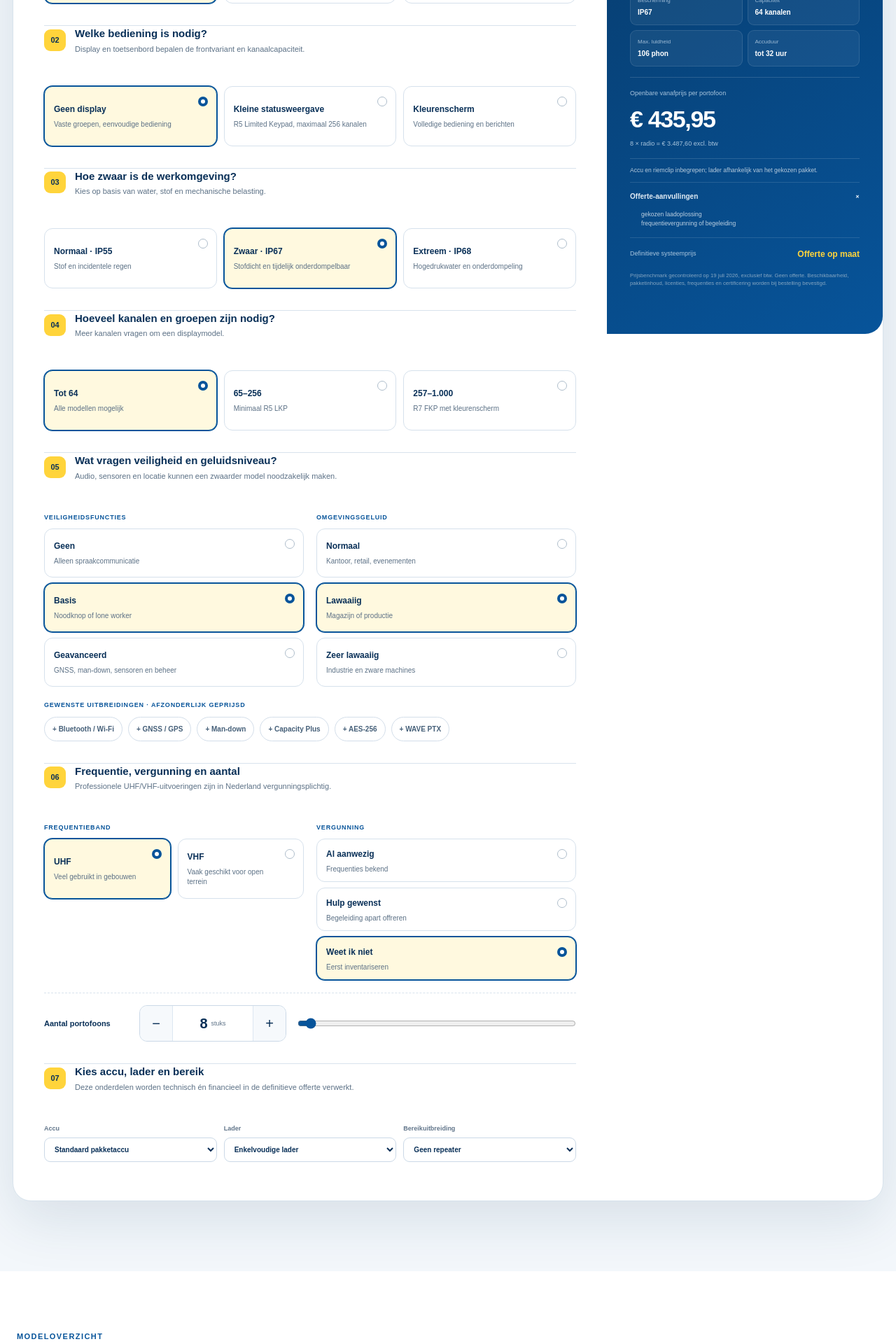
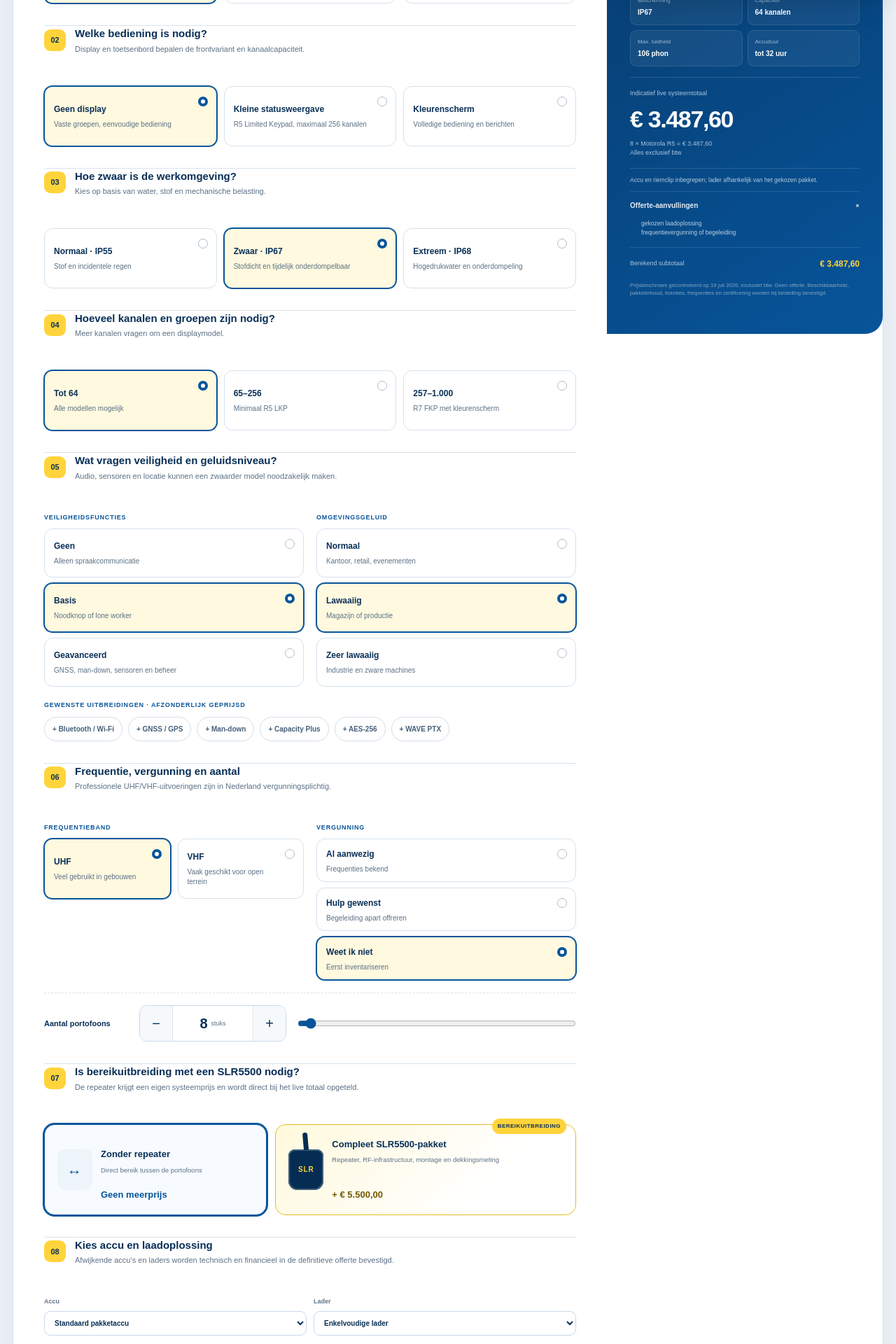
Before and after one commit to joosteerland/Portofoon_configurator, a Next.js app: page / in a window 1280 px wide. Shown: the part 800-2720 px from the top of the page at 70% size. Built offline with nearby package versions, Linux system fonts and the light colour scheme.

Commit message:
Make SLR5500 prominent and keep live total visible

```diff
--- a/app/globals.css
+++ b/app/globals.css
@@ -3,7 +3,7 @@
 :root { --ink:#082f57; --blue:#07549a; --blue-dark:#052d54; --yellow:#ffd43b; --yellow-dark:#d6a900; --mist:#f3f7fb; --line:#d8e3ed; --muted:#5c7186; --white:#fff; }
 * { box-sizing:border-box; }
 html { scroll-behavior:smooth; }
-body { margin:0; background:var(--mist); color:var(--ink); font-family:Arial,Helvetica,sans-serif; }
+body { margin:0; padding-bottom:82px; background:var(--mist); color:var(--ink); font-family:Arial,Helvetica,sans-serif; }
 button,input,select { font:inherit; }
 button { -webkit-tap-highlight-color:transparent; }
 main { overflow:hidden; }
@@ -65,9 +65,25 @@ main { overflow:hidden; }
 .conditional-card p { margin:13px 0 0; color:var(--muted); font-size:10px; line-height:1.5; }
 .select-grid { display:grid; grid-template-columns:repeat(4,1fr); gap:10px; }
 .select-grid.three-cols { grid-template-columns:repeat(3,1fr); }
+.select-grid.two-cols { grid-template-columns:repeat(2,1fr); }
 .select-grid label { color:#61758a; font-size:9px; font-weight:750; }
 select { width:100%; margin-top:6px; padding:10px 28px 10px 10px; border:1px solid #cbd9e7; border-radius:9px; color:var(--ink); background:#fff; font-size:10px; }
 .inline-alert { margin-top:14px; padding:11px 13px; border-left:4px solid var(--yellow-dark); border-radius:0 9px 9px 0; color:#654f00; background:#fff8d9; font-size:10px; line-height:1.45; }
+.repeater-choice-grid { display:grid; grid-template-columns:1fr 1.35fr; gap:12px; }
+.repeater-option { position:relative; display:grid; grid-template-columns:50px 1fr; grid-template-rows:1fr auto; gap:4px 12px; min-height:130px; padding:18px; text-align:left; color:var(--ink); border:1px solid #cddae6; border-radius:15px; background:#fff; cursor:pointer; transition:.18s ease; }
+.repeater-option:hover { transform:translateY(-2px); border-color:#dfb500; box-shadow:0 10px 25px rgba(8,47,87,.09); }
+.repeater-option.active { border-color:var(--blue); box-shadow:0 0 0 2px var(--blue); background:#f7fbff; }
+.repeater-option.featured { border-color:#e2bb25; background:linear-gradient(135deg,#fff9dc 0%,#fff 72%); }
+.repeater-option.featured.active { border-color:var(--blue); background:linear-gradient(135deg,#fff2a8 0%,#fff 78%); }
+.repeater-option>span:nth-of-type(2) { align-self:center; }
+.repeater-option b,.repeater-option small { display:block; }.repeater-option b { font-size:13px; }.repeater-option small { margin-top:6px; color:var(--muted); font-size:9.5px; line-height:1.45; }
+.repeater-option strong { grid-column:2; color:var(--blue); font-size:13px; }.repeater-option.featured strong { color:#715900; }
+.repeater-symbol { position:relative; grid-row:1 / span 2; display:grid; place-items:center; width:50px; height:58px; align-self:center; color:var(--yellow); border-radius:9px 9px 13px 13px; background:var(--blue-dark); font-size:10px; font-weight:900; letter-spacing:.08em; box-shadow:inset 0 0 0 2px #3e5e7a; }
+.repeater-symbol::before { content:""; position:absolute; top:-24px; left:21px; width:7px; height:25px; border-radius:5px 5px 0 0; background:var(--blue-dark); transform:rotate(-5deg); }
+.repeater-symbol.no-repeater { color:var(--blue); background:#edf4fa; box-shadow:none; font-size:21px; }.repeater-symbol.no-repeater::before { display:none; }
+.recommended-badge { position:absolute; top:-9px; right:13px; padding:5px 8px; border-radius:99px; color:var(--ink); background:var(--yellow); font-size:8px; font-weight:850; text-transform:uppercase; letter-spacing:.06em; }
+.repeater-details { border:2px solid var(--yellow); box-shadow:0 10px 28px rgba(8,47,87,.08); }
+.package-includes { display:flex; flex-wrap:wrap; gap:6px; margin-bottom:13px; }.package-includes span { padding:6px 8px; color:#2e5578; border-radius:99px; background:#e8f1f8; font-size:8px; font-weight:750; }
 .quantity-row { display:grid; grid-template-columns:120px 210px 1fr; align-items:center; gap:16px; margin-top:18px; padding-top:17px; border-top:1px dashed var(--line); }
 .quantity-row>label { font-size:11px; font-weight:800; }
 .quantity-control { display:grid; grid-template-columns:46px 1fr 46px; align-items:stretch; border:1px solid #cbd9e7; border-radius:11px; overflow:hidden; }
@@ -108,6 +124,8 @@ select { width:100%; margin-top:6px; padding:10px 28px 10px 10px; border:1px sol
 .breakdown ul { margin:0 0 13px; padding:0 0 0 16px; color:#bdd0e1; font-size:8.5px; line-height:1.55; }.breakdown p { margin:0 0 13px; color:#bdd0e1; font-size:8.5px; }
 .quote-status { display:flex; align-items:center; justify-content:space-between; gap:15px; padding:14px 0 4px; }.quote-status span { color:#a9c5dd; font-size:9px; }.quote-status b { color:var(--yellow); font-size:12px; }
 .fineprint { margin:12px 0 0; color:#84a5c1; font-size:7.7px; line-height:1.45; }
+.floating-price { position:fixed; z-index:50; right:22px; bottom:18px; width:350px; display:flex; align-items:center; justify-content:space-between; gap:18px; padding:13px 16px; color:#fff; border:1px solid rgba(255,255,255,.2); border-top:4px solid var(--yellow); border-radius:14px; background:rgba(5,45,84,.96); box-shadow:0 15px 40px rgba(0,25,50,.3); backdrop-filter:blur(12px); pointer-events:none; }
+.floating-price div { display:flex; flex-direction:column; }.floating-price small { color:#bed3e5; font-size:8px; text-transform:uppercase; letter-spacing:.08em; }.floating-price b { margin-top:2px; color:var(--yellow); font-size:22px; letter-spacing:-.03em; }.floating-price>span { max-width:140px; color:#fff; font-size:9px; font-weight:750; text-align:right; line-height:1.35; }
 .comparison { padding:80px max(24px,calc((100vw - 1240px)/2)) 95px; background:#fff; }
 .section-heading h2 { max-width:760px; margin:8px 0 30px; font-size:clamp(30px,4vw,46px); line-height:1.08; letter-spacing:-.045em; }
 .comparison-grid { display:grid; grid-template-columns:repeat(4,1fr); border:1px solid var(--line); border-radius:18px; overflow:hidden; }
@@ -128,9 +146,10 @@ footer>span { color:#fff; font-weight:850; letter-spacing:.08em; }
   .configurator-shell { width:calc(100% - 20px); border-radius:18px; margin-bottom:65px; }
   .questions-panel,.result-panel { padding:26px 18px; }.panel-heading { align-items:flex-start; flex-direction:column; }.panel-heading h2 { font-size:22px; }
   .question-group { padding:24px 0; }.question-group legend { align-items:flex-start; }.question-group legend b { line-height:1.3; }
-  .split-questions,.select-grid,.select-grid.three-cols { grid-template-columns:1fr; }
+  .split-questions,.select-grid,.select-grid.three-cols,.select-grid.two-cols,.repeater-choice-grid { grid-template-columns:1fr; }
   .quantity-row { grid-template-columns:1fr; }.quantity-control { width:100%; }.model-visual { transform:scale(.82); transform-origin:top right; right:12px; }
   .result-panel h2 { max-width:220px; font-size:27px; }.comparison { padding-top:60px; padding-bottom:65px; }.comparison-grid { grid-template-columns:1fr; }.comparison-grid article { border-right:0; border-bottom:1px solid var(--line); }.comparison-grid article:nth-child(2) { border-right:0; }.comparison-grid article:last-child { border-bottom:0; }
+  .floating-price { left:10px; right:10px; bottom:8px; width:auto; padding:10px 13px; border-radius:12px; }.floating-price b { font-size:19px; }
   footer { align-items:flex-start; flex-direction:column; }
 }
 @media (prefers-reduced-motion:reduce) { * { scroll-behavior:auto!important; transition:none!important; } }
--- a/app/page.tsx
+++ b/app/page.tsx
@@ -123,6 +123,7 @@ const products: Record<ModelKey, Product> = {
 };
 
 const euro = new Intl.NumberFormat("nl-NL", { style: "currency", currency: "EUR", minimumFractionDigits: 2 });
+const SLR5500_PACKAGE_PRICE = 5500;
 
 export default function Home() {
   const [quantity, setQuantity] = useState(8);
@@ -170,10 +171,12 @@ export default function Home() {
     battery !== "standard" ? "accu en bijbehorende technische waarden" : null,
     extensions.length ? "softwarefuncties en licenties" : null,
     permit !== "existing" ? "frequentievergunning of begeleiding" : null,
-    repeater ? "compleet SLR5500-repeaterpakket en dekkingsmeting" : null,
+    repeater && siteConnect === "ja" ? "IP Site Connect-activering en netwerkconfiguratie" : null,
     atex === "yes" ? "exacte ATEX/IECEx-classificatie en gecertificeerde accessoires" : null,
     atex === "unknown" ? "ATEX-beoordeling door een specialist" : null,
   ].filter(Boolean) as string[];
+
+  const systemTotal = recommendation.subtotal + (repeater ? SLR5500_PACKAGE_PRICE : 0);
 
   const toggleExtension = (value: string) => {
     setExtensions((current) => current.includes(value) ? current.filter((item) => item !== value) : [...current, value]);
@@ -290,23 +293,39 @@ export default function Home() {
             </div>
           </Question>
 
-          <Question number="07" title="Kies accu, lader en bereik" subtitle="Deze onderdelen worden technisch én financieel in de definitieve offerte verwerkt.">
-            <div className="select-grid three-cols">
-              <label>Accu<select value={battery} onChange={(e) => setBattery(e.target.value as Battery)}><option value="standard">Standaard pakketaccu</option><option value="long">Langere gebruiksduur</option><option value="advice">Laat adviseren</option></select></label>
-              <label>Lader<select value={charger} onChange={(e) => setCharger(e.target.value as Charger)}><option value="none">Geen lader</option><option value="single">Enkelvoudige lader</option><option value="multi">Zesvoudige multilader</option><option value="battery">Reserve-/acculader</option></select></label>
-              <label>Bereikuitbreiding<select value={repeater ? "yes" : "no"} onChange={(e) => setRepeater(e.target.value === "yes")}><option value="no">Geen repeater</option><option value="yes">SLR5500-repeater</option></select></label>
+          <Question number="07" title="Is bereikuitbreiding met een SLR5500 nodig?" subtitle="De repeater krijgt een eigen systeemprijs en wordt direct bij het live totaal opgeteld.">
+            <div className="repeater-choice-grid">
+              <button type="button" className={`repeater-option ${!repeater ? "active" : ""}`} onClick={() => setRepeater(false)} aria-pressed={!repeater}>
+                <span className="repeater-symbol no-repeater" aria-hidden="true">↔</span>
+                <span><b>Zonder repeater</b><small>Direct bereik tussen de portofoons</small></span>
+                <strong>Geen meerprijs</strong>
+              </button>
+              <button type="button" className={`repeater-option featured ${repeater ? "active" : ""}`} onClick={() => setRepeater(true)} aria-pressed={repeater}>
+                <span className="recommended-badge">Bereikuitbreiding</span>
+                <span className="repeater-symbol" aria-hidden="true">SLR</span>
+                <span><b>Compleet SLR5500-pakket</b><small>Repeater, RF-infrastructuur, montage en dekkingsmeting</small></span>
+                <strong>+ {euro.format(SLR5500_PACKAGE_PRICE)}</strong>
+              </button>
             </div>
             {repeater && (
-              <div className="conditional-card">
-                <div className="conditional-title"><b>SLR5500-infrastructuur</b><span>Prijs op aanvraag</span></div>
+              <div className="conditional-card repeater-details">
+                <div className="conditional-title"><b>SLR5500-infrastructuur</b><span>Direct meegerekend</span></div>
+                <div className="package-includes"><span>SLR5500-repeater</span><span>Antenne & kabel</span><span>Duplexfilter</span><span>Voeding</span><span>Programmering</span><span>Montage</span><span>Inbedrijfstelling</span><span>Dekkingsmeting</span></div>
                 <div className="select-grid three-cols">
                   <label>Montage<select value={repeaterMount} onChange={(e) => setRepeaterMount(e.target.value)}><option value="wand">Wandbehuizing</option><option value="rack">Rackbehuizing</option><option value="advice">Laat adviseren</option></select></label>
                   <label>Noodstroom<select value={backupPower} onChange={(e) => setBackupPower(e.target.value)}><option value="ja">Ja</option><option value="nee">Nee</option><option value="advice">Laat adviseren</option></select></label>
                   <label>IP Site Connect<select value={siteConnect} onChange={(e) => setSiteConnect(e.target.value)}><option value="nee">Nee</option><option value="ja">Ja</option><option value="advice">Laat adviseren</option></select></label>
                 </div>
-                <p>Een complete oplossing bevat ook antenne, antennekabel, duplexfilter, voeding, programmering, montage, inbedrijfstelling en een professionele dekkingsmeting.</p>
+                <p>De pakketprijs van {euro.format(SLR5500_PACKAGE_PRICE)} excl. btw is een indicatieve configuratorprijs. Locatieafhankelijke bouwkundige werkzaamheden en aanvullende netwerklicenties kunnen de definitieve offerte wijzigen.</p>
               </div>
             )}
+          </Question>
+
+          <Question number="08" title="Kies accu en laadoplossing" subtitle="Afwijkende accu’s en laders worden technisch en financieel in de definitieve offerte bevestigd.">
+            <div className="select-grid two-cols">
+              <label>Accu<select value={battery} onChange={(e) => setBattery(e.target.value as Battery)}><option value="standard">Standaard pakketaccu</option><option value="long">Langere gebruiksduur</option><option value="advice">Laat adviseren</option></select></label>
+              <label>Lader<select value={charger} onChange={(e) => setCharger(e.target.value as Charger)}><option value="none">Geen lader</option><option value="single">Enkelvoudige lader</option><option value="multi">Zesvoudige multilader</option><option value="battery">Reserve-/acculader</option></select></label>
+            </div>
           </Question>
         </div>
 
@@ -331,9 +350,11 @@ export default function Home() {
           {atex === "yes" && <div className="result-warning safe"><b>{atexHazard} · {atexZone} · {atexGroup}</b><span>Temperatuurklasse: {temperatureClass}. Definitief te valideren op offerte.</span></div>}
 
           <div className="price-block">
-            <span>Openbare vanafprijs per portofoon</span>
-            <strong>{euro.format(recommendation.product.price)}</strong>
-            <small>{quantity} × radio = {euro.format(recommendation.subtotal)} excl. btw</small>
+            <span>Indicatief live systeemtotaal</span>
+            <strong>{euro.format(systemTotal)}</strong>
+            <small>{quantity} × {recommendation.product.name} = {euro.format(recommendation.subtotal)}</small>
+            {repeater && <small>Compleet SLR5500-pakket = {euro.format(SLR5500_PACKAGE_PRICE)}</small>}
+            <small>Alles exclusief btw</small>
           </div>
           <p className="included-copy">{recommendation.product.included}</p>
 
@@ -341,10 +362,15 @@ export default function Home() {
             <summary>Offerte-aanvullingen <span>+</span></summary>
             {quoteItems.length ? <ul>{quoteItems.map((item) => <li key={item}>{item}</li>)}</ul> : <p>Geen aanvullende prijscomponenten geselecteerd.</p>}
           </details>
-          <div className="quote-status"><span>Definitieve systeemprijs</span><b>{quoteItems.length ? "Offerte op maat" : euro.format(recommendation.subtotal)}</b></div>
+          <div className="quote-status"><span>Berekend subtotaal</span><b>{euro.format(systemTotal)}</b></div>
           <p className="fineprint">Prijsbenchmark gecontroleerd op 19 juli 2026, exclusief btw. Geen offerte. Beschikbaarheid, pakketinhoud, licenties, frequenties en certificering worden bij bestelling bevestigd.</p>
         </aside>
       </section>
+
+      <div className="floating-price" role="status" aria-live="polite">
+        <div><small>Live totaal excl. btw</small><b>{euro.format(systemTotal)}</b></div>
+        <span>{recommendation.product.name}{repeater ? " + SLR5500" : ""}</span>
+      </div>
 
       <section className="comparison" aria-labelledby="compare-title">
         <div className="section-heading"><span className="step-kicker">Modeloverzicht</span><h2 id="compare-title">Van praktische werkportofoon tot ATEX-topmodel.</h2></div>
```
Also changed, not shown: 1 other file (tests, documents, lock files or other folders).
